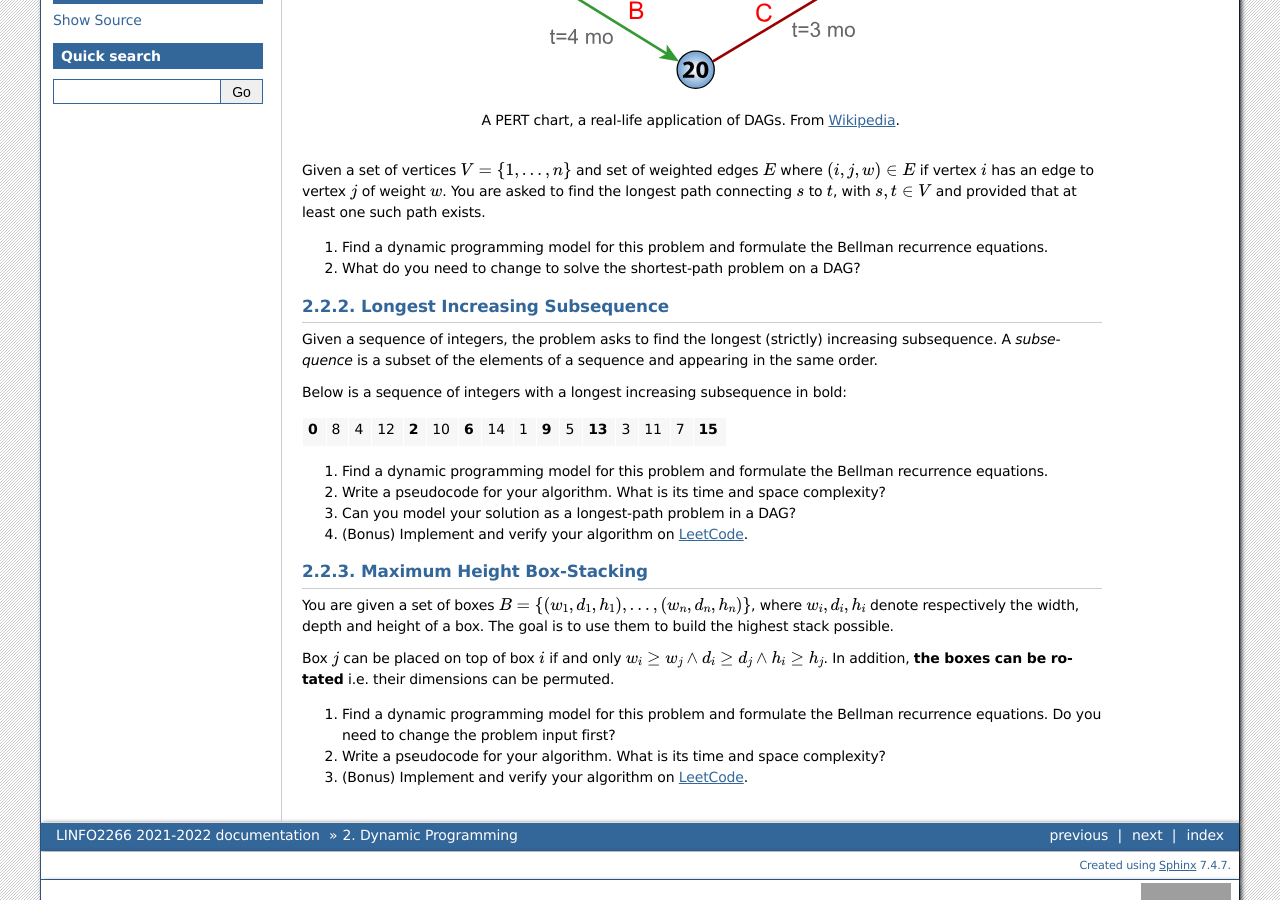
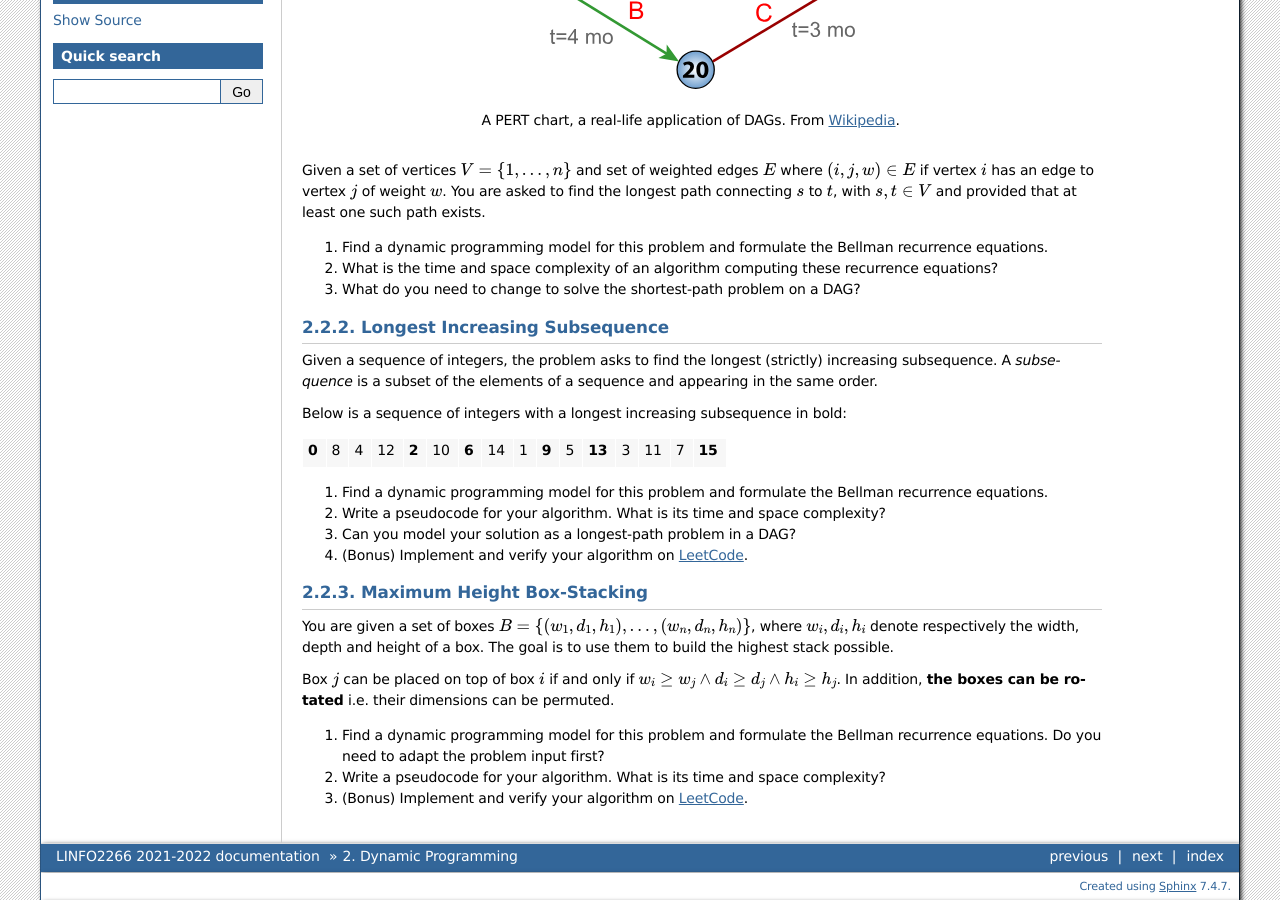
Before and after one commit to pschaus/linfo2266, a Sphinx documentation site: the page built from website/source/dp/index.rst, in a window 1280 px wide and 900 px high, scrolled down 602 px. Built offline with Sphinx 7.4.7, drawn with Linux system fonts in a browser that asks for light colours; grey boxes are pictures that could not be loaded.

Commit message:
small language fixes

```diff
--- a/website/source/dp/index.rst
+++ b/website/source/dp/index.rst
@@ -35,6 +35,7 @@ Given a set of vertices :math:`V = \{1,\ldots,n\}` and set of weighted edges :ma
 You are asked to find the longest path connecting :math:`s` to :math:`t`, with :math:`s,t \in V` and provided that at least one such path exists.
 
 #. Find a dynamic programming model for this problem and formulate the Bellman recurrence equations.
+#. What is the time and space complexity of an algorithm computing these recurrence equations?
 #. What do you need to change to solve the shortest-path problem on a DAG?
 
 Longest Increasing Subsequence
@@ -60,9 +61,9 @@ Maximum Height Box-Stacking
 You are given a set of boxes :math:`B = \{(w_1,d_1,h_1),\ldots,(w_n,d_n,h_n)\}`, where :math:`w_i,d_i,h_i` denote respectively the width, depth and height of a box.
 The goal is to use them to build the highest stack possible.
 
-Box :math:`j` can be placed on top of box :math:`i` if and only :math:`w_i \ge w_j \land d_i \ge d_j \land h_i \ge h_j`.
+Box :math:`j` can be placed on top of box :math:`i` if and only if :math:`w_i \ge w_j \land d_i \ge d_j \land h_i \ge h_j`.
 In addition, **the boxes can be rotated** i.e. their dimensions can be permuted.
 
-#. Find a dynamic programming model for this problem and formulate the Bellman recurrence equations. Do you need to change the problem input first?
+#. Find a dynamic programming model for this problem and formulate the Bellman recurrence equations. Do you need to adapt the problem input first?
 #. Write a pseudocode for your algorithm. What is its time and space complexity?
 #. (Bonus) Implement and verify your algorithm on `LeetCode <https://leetcode.com/problems/maximum-height-by-stacking-cuboids/>`_.
```
